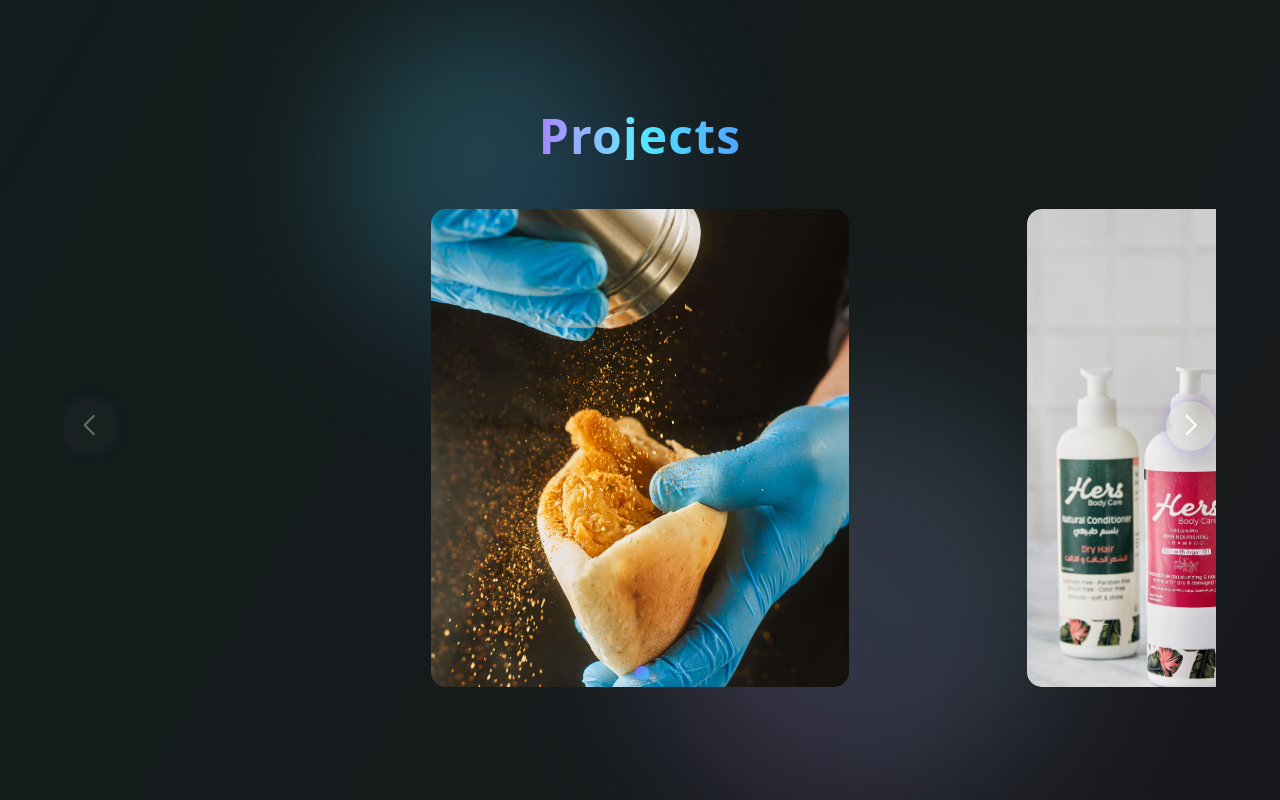
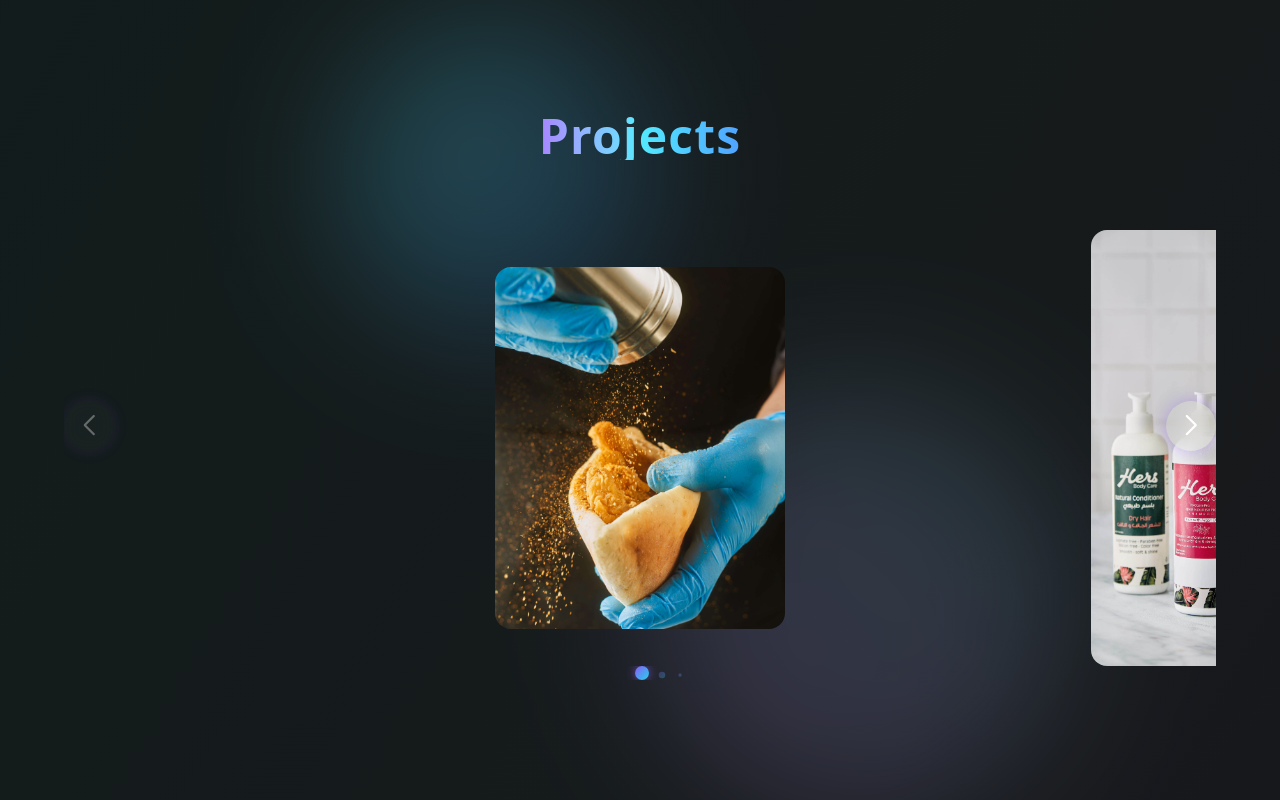
Before and after one commit to youssefshoukry1/Marco-portfolio, a Next.js app: page / in a window 1280 px wide. Shown: the part 800-1600 px from the top of the page. Built offline with nearby package versions, Linux system fonts and the light colour scheme.

Commit message:
update project

```diff
--- a/src/app/Projects/page.tsx
+++ b/src/app/Projects/page.tsx
@@ -82,9 +82,9 @@ export default function Projects() {
         speed={600}
         modules={[Pagination, Navigation]}
         breakpoints={{
-          320: { slidesPerView: 1.2, spaceBetween: -55 },
-          480: { slidesPerView: 1.3, spaceBetween: -55 },
-          768: { slidesPerView: 2, spaceBetween: -55 },
+          320: { slidesPerView: 1.2, spaceBetween: -25 },
+          480: { slidesPerView: 1.3, spaceBetween: -25 },
+          768: { slidesPerView: 2, spaceBetween: -25 },
           1024: { slidesPerView: 2, spaceBetween: 30 },
           1280: { slidesPerView: 2, spaceBetween: 40 },
         }}
@@ -109,9 +109,9 @@ export default function Projects() {
             <Image
   src={card.img}
   alt={`Project ${index}`}
-  width={420}
-  height={480}
-   priority={index < 1}
+  width={290}
+  height={440}
+   priority={index < 2}
   className="object-contain rounded-2xl transition-transform duration-500 group-hover:scale-105"
 />
 
```
